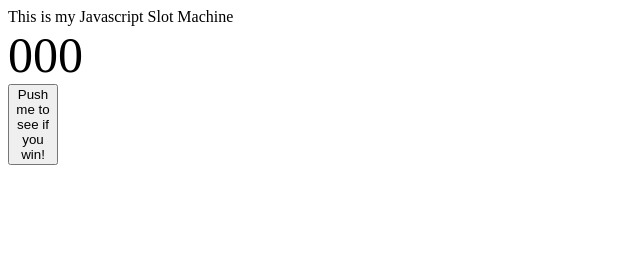
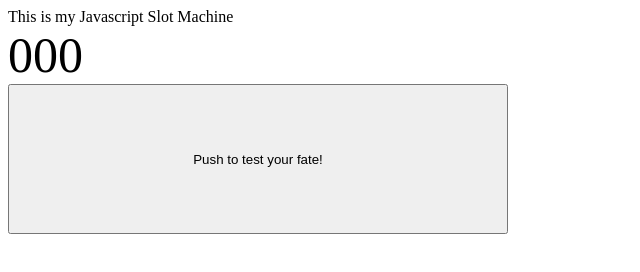
Before and after one commit to happpyier/brandon11, a website: page index.html in a window 1280 px wide. Shown: the whole page, without its empty margins (0-640 px from the left). Drawn offline with nearby package versions, Linux system fonts and the light colour scheme.

Commit message:
playing with stuffs

```diff
--- a/index.html
+++ b/index.html
@@ -7,8 +7,8 @@
 				display: inline-block;
 			}
 			button {
-				width: 50px;
-				height 50px;
+				width: 500px;
+				height: 150px;
 			}
 		</style>
 		<script src="http://ajax.googleapis.com/ajax/libs/jquery/1.11.2/jquery.min.js"></script>
@@ -43,7 +43,7 @@
 					document.getElementById("rollMessage1").innerHTML = "You meet Santa and became one of his helpers! Try again.";
 				}
 				else {
-					document.getElementById("rollMessage1").innerHTML = "Try again.";
+					document.getElementById("rollMessage1").innerHTML = "This button is broken...Or is it? Try again";
 				}
 			}
 		</script>
@@ -59,7 +59,7 @@
 			<div id="rollMessage1" class="a1 i1"></div>
 			<div>
 				<button onclick="roll();">
-					Push me to see if you win!
+					Push to test your fate!
 				</button>
 			</div>
 
```
